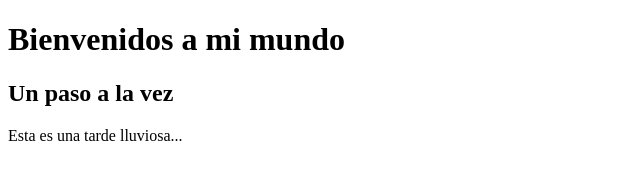
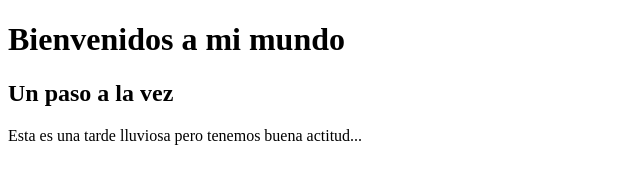
Before and after one commit to cagonzaezvi/cagonzalezvi.github.io, a plain HTML site: page index.html in a window 1280 px wide. Shown: the whole page, without its empty margins (0-640 px from the left). Drawn offline with Linux system fonts and the light colour scheme.

Commit message:
Update index.html
Es una actualización

```diff
--- a/index.html
+++ b/index.html
@@ -10,7 +10,7 @@
     <div>
         <h1>Bienvenidos a mi mundo</h1>
         <h2>Un paso a la vez</h2>
-        <p>Esta es una tarde lluviosa...</p>
+        <p>Esta es una tarde lluviosa pero tenemos buena actitud...</p>
     </div>
   </body>
 </html>
```
